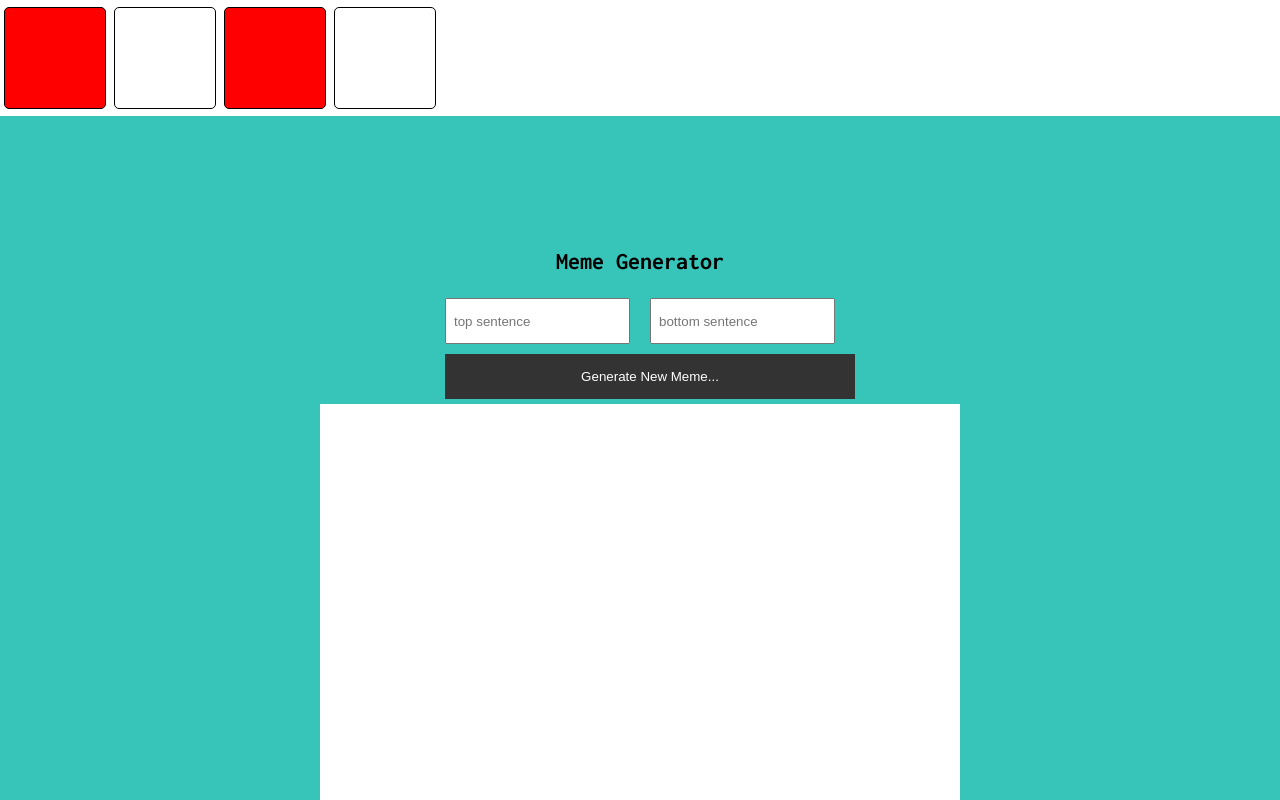
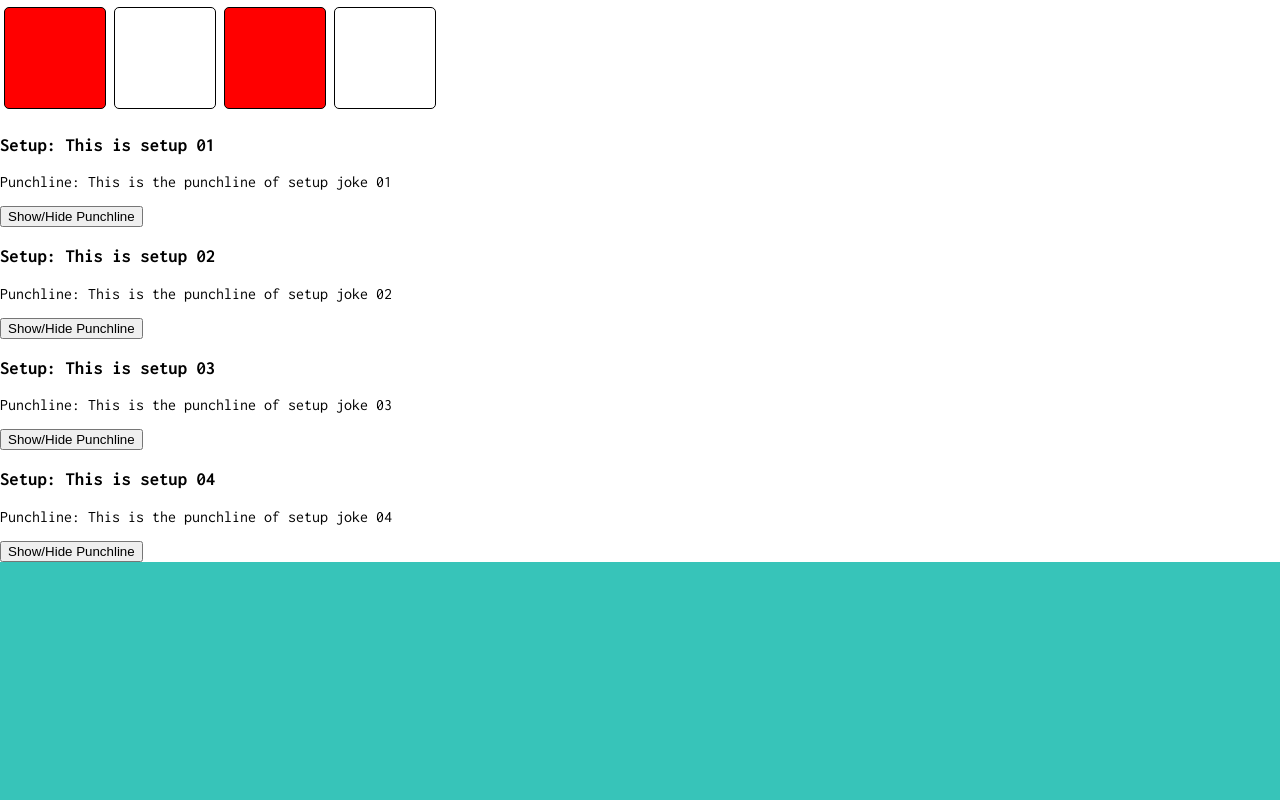
Before and after one commit to tanzimr8/airbnb_clone_with_react, a React (Create React App) app: page / in a window 1280 px wide. Shown: the part 940-1740 px from the top of the page. Built offline with nearby package versions, Linux system fonts and the light colour scheme.

Commit message:
Conditional Rendering

```diff
--- a/src/App.js
+++ b/src/App.js
@@ -6,6 +6,7 @@ import Main from './components/Main';
 import Travel from './components/Travel';
 import Form from './components/Form';
 import Meme from './components/Meme';
+import Jokes from './components/Jokes';
 // import data from './data';
 // import AirBnb from './components/Air-Bnb/AirbnbCard';
 import Boxes from './Boxes'
@@ -17,10 +18,12 @@ function App() {
     <Navbar/>
     <Main/>
     <Boxes/>
+    <Jokes/>
     {/* <Travel/> */}
     <div className="from-wrapper">
-    <Form/>
-    <Meme/>
+    {/* <Form/> */}
+    {/* <Meme/> */}
+
     </div>
 
     </>
--- a/src/Boxes.js
+++ b/src/Boxes.js
@@ -5,19 +5,17 @@ import Box from './components/Box'
 const Boxes = ()=>{
     const [squires,setSquires] = useState(boxes);
     const toggle = (id)=>{
-        // console.log(id);
-        setSquires(prevSquires => {
+        setSquires((prevSquires)=>{
             return prevSquires.map((squire)=>{
-                return squire.id === id ? {...squire, on:!squire.on} : squire;
+                return squire.id === id ? {...squire,on:!squire.on} : squire
             })
-        });
+        })
     }
     const squireElement = squires.map((squire)=>{
         return <Box
         key={squire.id}
-        toggle={toggle}
+        toggle={()=> toggle(squire.id)}
         on = {squire.on}
-        id = {squire.id}
         />
     })
     return(
--- a/src/components/Box.js
+++ b/src/components/Box.js
@@ -1,9 +1,8 @@
-import { useState } from "react";
 const Box = (props)=>{
     const styles = {
         backgroundColor: props.on ? 'red' : '#fff'
     }
-    return <div onClick={()=>{props.toggle(props.id)}} style={styles} className='box'></div>
+    return <div onClick={props.toggle} style={styles} className='box'></div>
 }
 
 export default Box;
--- a/src/components/Joke.js
+++ b/src/components/Joke.js
@@ -1,8 +1,14 @@
-const Joke = ({setup,punchline})=>{
+import { useState } from "react";
+const Joke = (props)=>{
+    const [visible,setVisible] = useState(true);
+    const toggle  = ()=>{
+        setVisible(prevVisible => !prevVisible)
+    }
     return(
         <>
-        <h2>{setup}</h2>
-        <h3>{punchline}</h3>
+            <h3>Setup: {props.setup}</h3>
+            <p>Punchline: {visible && props.punchline}</p>
+            <button onClick={toggle}>Show/Hide Punchline</button>
         </>
     );
 }
--- /dev/null
+++ b/src/components/Jokes.js
@@ -0,0 +1,13 @@
+import Joke from './Joke';
+import JokesData from './../jokesData'
+const Jokes = ()=>{
+    const jokesElement = JokesData.map((joke)=>{
+        return <Joke key={joke.id}  setup={joke.setup} punchline ={joke.punchline} />
+    });
+    return(
+    <>
+        {jokesElement}
+    </>
+    );
+}
+export default Jokes;
```
Also changed, not shown: src/jokesData.js (renamed from src/jokes.js).
